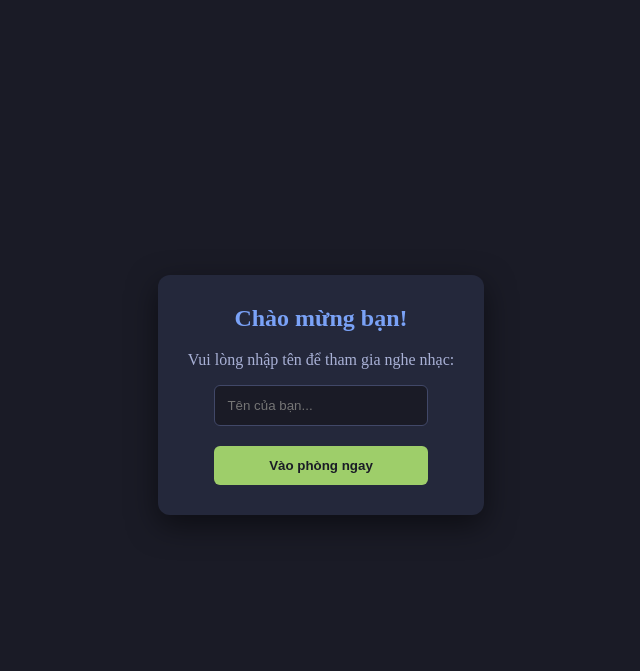
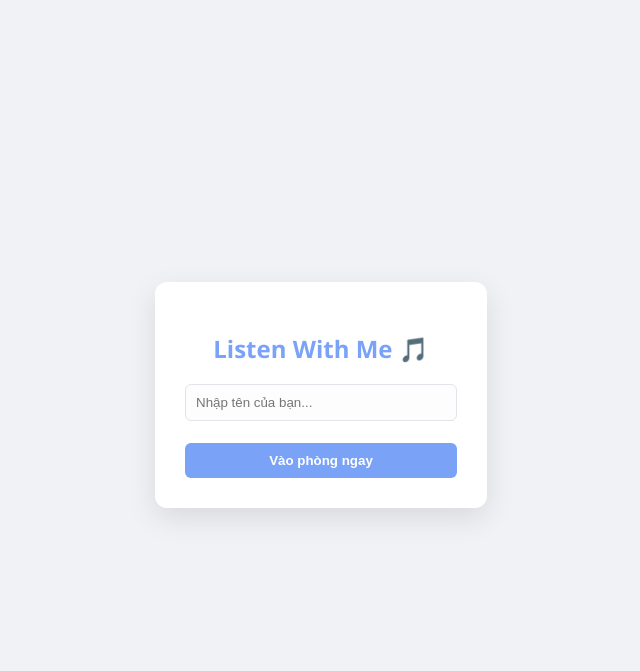
Before and after one commit to leagueoflengend/listenwmebro, a website: page index.html in a window 1280 px wide. Shown: the part 5-676 px from the top of the page, without its empty margins (319-959 px from the left). Drawn offline with nearby package versions, Linux system fonts and the light colour scheme.

Commit message:
Update index.html

```diff
--- a/index.html
+++ b/index.html
@@ -1,14 +1,153 @@
-<div id="joinModal" style="position: fixed; top: 0; left: 0; width: 100%; height: 100%; background: #1a1b26; z-index: 9999; display: flex; align-items: center; justify-content: center;">
-    <div style="background: #24283b; padding: 30px; border-radius: 12px; text-align: center; box-shadow: 0 10px 30px rgba(0,0,0,0.5);">
-        <h2 style="color: #7aa2f7; margin-top: 0;">Chào mừng bạn!</h2>
-        <p style="color: #a9b1d6;">Vui lòng nhập tên để tham gia nghe nhạc:</p>
-        <input type="text" id="joinNameInput" placeholder="Tên của bạn..." style="width: 80%; padding: 12px; border-radius: 6px; border: 1px solid #414868; background: #1a1b26; color: #fff; margin-bottom: 20px; outline: none;">
-        <br>
-        <button onclick="joinRoom()" style="width: 80%; padding: 12px; background: #9ece6a; color: #1a1b26; font-weight: bold; border: none; border-radius: 6px; cursor: pointer;">Vào phòng ngay</button>
+<!DOCTYPE html>
+<html lang="vi">
+<head>
+    <meta charset="UTF-8">
+    <meta name="viewport" content="width=device-width, initial-scale=1.0">
+    <title>Listen With Me 🎵</title>
+    <link rel="stylesheet" href="https://cdnjs.cloudflare.com/ajax/libs/font-awesome/6.0.0/css/all.min.css">
+    <style>
+        /* ĐỊNH NGHĨA BIẾN MÀU SẮC */
+        :root {
+            --bg-color: #f0f2f5;          /* Nền sáng nhẹ */
+            --container-bg: #ffffff;     /* Container trắng tinh */
+            --text-color: #1a1b26;       /* Chữ đen đậm */
+            --sub-text: #565f89;         /* Chữ phụ xám */
+            --border-color: #e1e4e8;     /* Viền nhẹ */
+            --input-bg: #fdfdfd;
+            --accent-color: #7aa2f7;     /* Xanh chủ đạo */
+            --playlist-bg: #f8f9fa;
+        }
+
+        /* KHI BẬT DARK MODE (Thêm class .dark-theme vào body) */
+        body.dark-theme {
+            --bg-color: #1a1b26;
+            --container-bg: #24283b;
+            --text-color: #a9b1d6;
+            --sub-text: #565f89;
+            --border-color: #414868;
+            --input-bg: #1a1b26;
+            --accent-color: #7aa2f7;
+            --playlist-bg: #1f2335;
+        }
+
+        body {
+            font-family: 'Segoe UI', sans-serif;
+            background-color: var(--bg-color);
+            color: var(--text-color);
+            display: flex; flex-direction: column; align-items: center;
+            min-height: 100vh; margin: 0; padding: 20px; box-sizing: border-box;
+            transition: background 0.3s, color 0.3s;
+        }
+
+        .container {
+            background-color: var(--container-bg);
+            padding: 25px; border-radius: 12px;
+            box-shadow: 0 8px 30px rgba(0,0,0,0.1);
+            text-align: center; width: 100%; max-width: 650px; position: relative;
+        }
+
+        /* NÚT TOGGLE DARK MODE */
+        .theme-switch {
+            position: absolute; top: 15px; right: 15px;
+            cursor: pointer; font-size: 1.2em; color: var(--accent-color);
+        }
+
+        h1 { color: var(--accent-color); margin: 0 0 5px 0; }
+        .online-status { font-size: 0.85em; margin-bottom: 15px; color: var(--sub-text); }
+        .dot { height: 8px; width: 8px; background-color: #9ece6a; border-radius: 50%; display: inline-block; margin-right: 5px; }
+
+        .controls { margin: 10px 0; display: flex; gap: 8px; justify-content: center; flex-wrap: wrap;}
+        input[type="text"] {
+            flex-grow: 1; padding: 10px; border-radius: 6px;
+            border: 1px solid var(--border-color);
+            background-color: var(--input-bg); color: var(--text-color); outline: none;
+        }
+
+        button { padding: 10px 15px; border: none; border-radius: 6px; background-color: var(--accent-color); color: white; font-weight: bold; cursor: pointer; transition: 0.2s;}
+        .btn-search { background-color: #9ece6a; color: #1a1b26; }
+        .btn-danger { background-color: #f7768e; }
+        .btn-secondary { background-color: #bb9af7; }
+
+        /* KẾT QUẢ TÌM KIẾM */
+        .search-results {
+            position: absolute; top: 120px; left: 5%; width: 90%;
+            background: var(--container-bg); border: 1px solid var(--border-color);
+            border-radius: 8px; z-index: 100; display: none; max-height: 400px; overflow-y: auto;
+            padding: 10px; text-align: left; box-shadow: 0 10px 30px rgba(0,0,0,0.2);
+        }
+        .search-item { display: flex; gap: 10px; padding: 10px; border-bottom: 1px solid var(--border-color); }
+        .search-item img { width: 100px; border-radius: 4px; }
+        .search-title { color: var(--accent-color); font-weight: bold; font-size: 0.9em; }
+
+        /* PLAYLIST & CHAT */
+        .playlist-box, .chat-container {
+            margin-top: 20px; text-align: left;
+            background: var(--playlist-bg); padding: 15px; border-radius: 8px;
+        }
+        .chat-messages { height: 120px; overflow-y: auto; background: var(--input-bg); padding: 10px; border-radius: 6px; border: 1px solid var(--border-color); margin: 10px 0;}
+
+        /* MODAL NHẬP TÊN */
+        #joinModal { position: fixed; top: 0; left: 0; width: 100%; height: 100%; background: var(--bg-color); z-index: 9999; display: flex; align-items: center; justify-content: center; }
+
+        .footer { margin-top: 30px; border-top: 1px solid var(--border-color); padding-top: 15px; }
+    </style>
+</head>
+<body class=""> <div id="joinModal">
+        <div style="background: var(--container-bg); padding: 30px; border-radius: 12px; text-align: center; box-shadow: 0 10px 30px rgba(0,0,0,0.1);">
+            <h2 style="color: var(--accent-color);">Listen With Me 🎵</h2>
+            <input type="text" id="joinNameInput" placeholder="Nhập tên của bạn..." style="width: 250px; padding: 10px; border-radius: 6px; border: 1px solid var(--border-color);">
+            <br><br>
+            <button onclick="joinRoom()" style="width: 100%;">Vào phòng ngay</button>
+        </div>
     </div>
-</div>
 
-<div class="online-status">
-    <span class="dot"></span> Đang online (<span id="userCount">0</span>):
-    <div id="userList" style="display: inline-flex; gap: 5px; flex-wrap: wrap; font-weight: bold; color: #9ece6a;"></div>
-</div>
+    <div class="container">
+        <div class="theme-switch" onclick="toggleTheme()" title="Đổi giao diện">
+            <i id="theme-icon" class="fas fa-moon"></i>
+        </div>
+
+        <h1>🎵 Listen With Me</h1>
+        <div class="online-status">
+            <span class="dot"></span> Online (<span id="userCount">0</span>):
+            <div id="userList" style="display: inline-flex; gap: 5px; flex-wrap: wrap;"></div>
+        </div>
+
+        <div class="controls">
+            <input type="text" id="youtubeLink" placeholder="Tìm bài hát hoặc dán link...">
+            <button onclick="searchSong()" class="btn-search">🔍 Tìm kiếm</button>
+            <button onclick="playNow()">Phát Link</button>
+        </div>
+
+        <div id="searchResultsBox" class="search-results"></div>
+
+        <div id="youtubePlayerContainer"><div id="player"></div></div>
+
+        <div class="controls">
+            <button onclick="skipVideo()" class="btn-danger" style="flex:1">⏭️ Chuyển bài</button>
+            <button onclick="addToList()" class="btn-secondary">+ Hàng Đợi</button>
+        </div>
+
+        <div class="playlist-box">
+            <h3>Danh sách chờ:</h3>
+            <ul id="playlistUI"></ul>
+        </div>
+
+        <div class="chat-container">
+            <div id="chatMessages" class="chat-messages"></div>
+            <div class="controls">
+                <input type="text" id="chatInput" placeholder="Nhập tin nhắn..." onkeypress="handleKeyPress(event)">
+                <button onclick="sendMessage()">Gửi</button>
+            </div>
+        </div>
+
+        <div class="footer">
+            <a href="https://facebook.com/your-profile" target="_blank" class="fb-link">
+                <i class="fab fa-facebook"></i> Facebook Admin
+            </a>
+        </div>
+    </div>
+
+    <script src="/socket.io/socket.io.js"></script>
+    <script src="script.js"></script>
+</body>
+</html>
```
